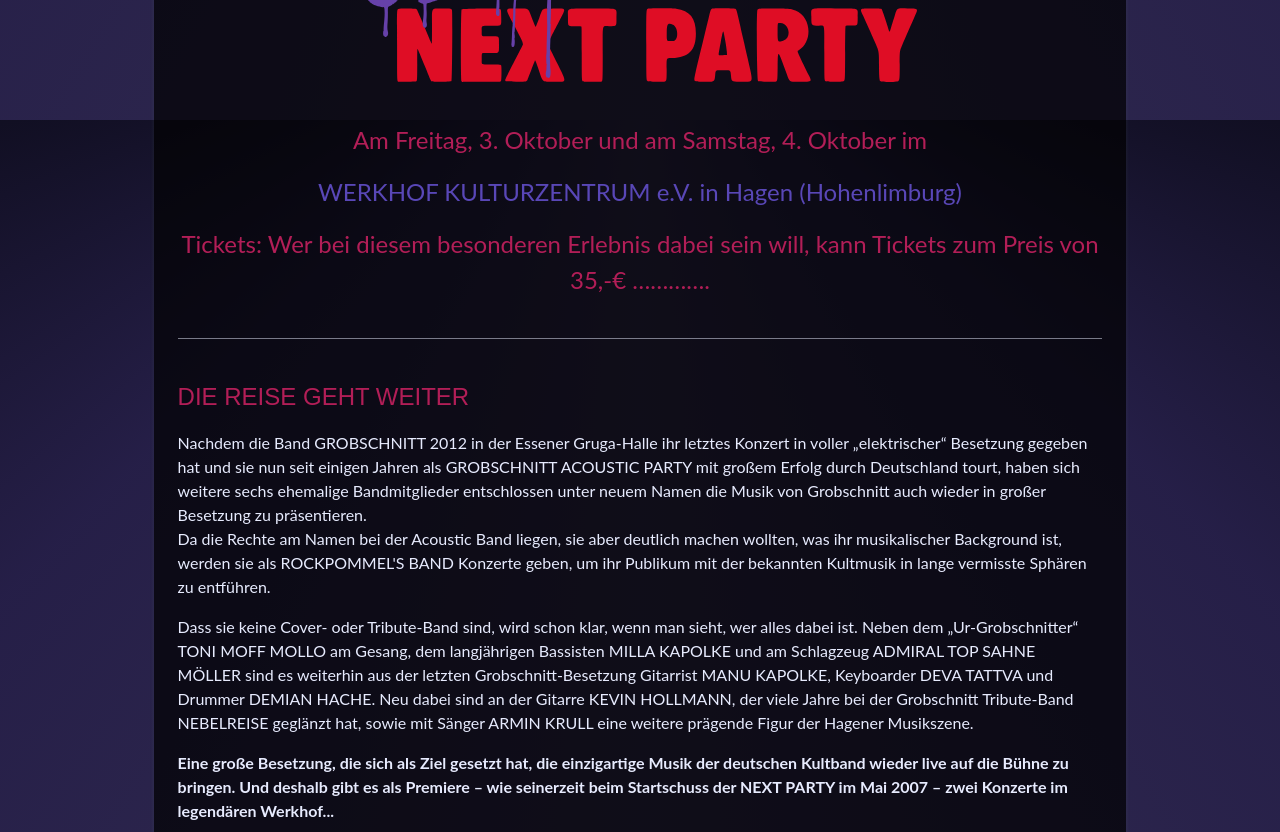
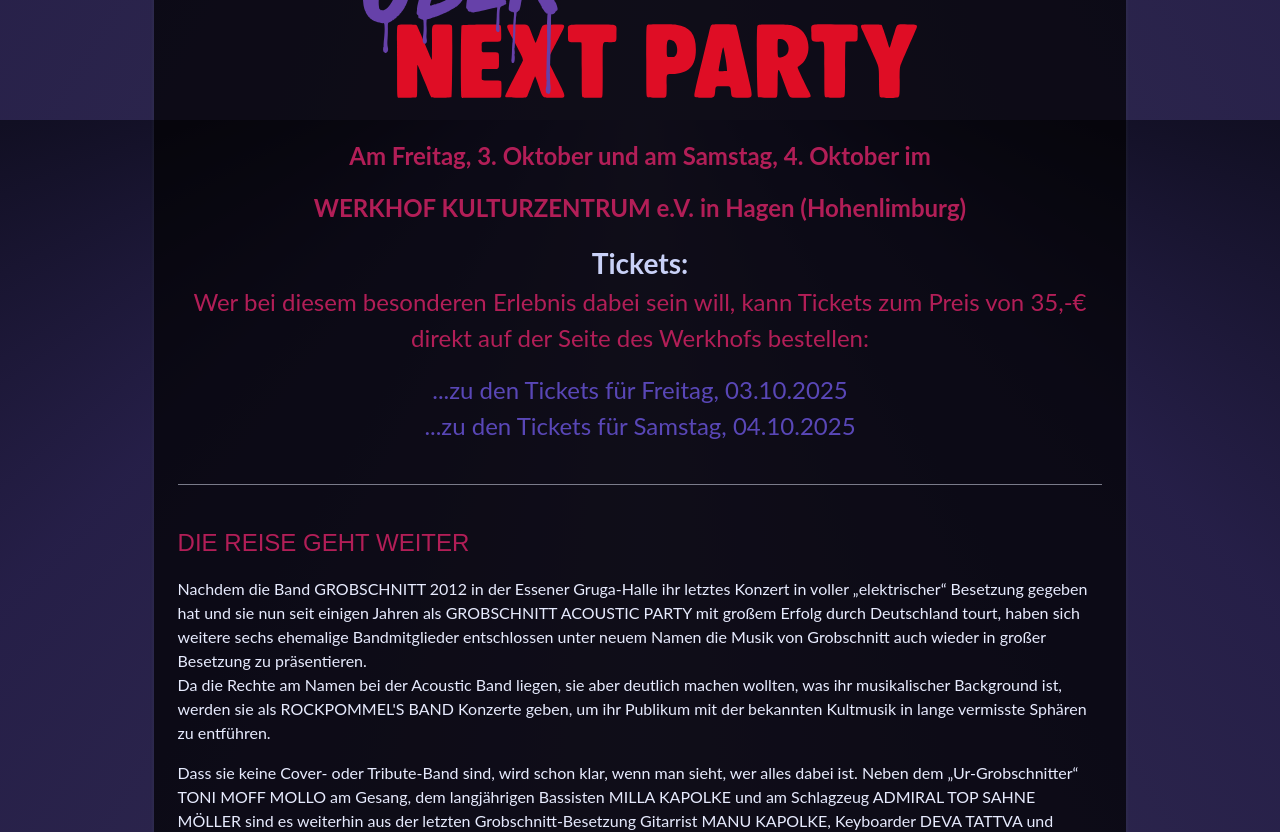
Before and after one commit to ManuKapolke/rockpommelsband, a React (Vite) app: page / in a window 1280 px wide. Shown: the part 680-1512 px from the top of the page. Built offline with nearby package versions, Linux system fonts and the light colour scheme; a web font is replaced by a local one.

Commit message:
Add typewriting and fadeIn animations

```diff
--- a/src/components/Legal/Imprint.tsx
+++ b/src/components/Legal/Imprint.tsx
@@ -22,7 +22,8 @@
 
             <section>
                 <h3>Referenzen</h3>
-                <p>Papierflieger-Icon erstellt durch David Khai vom <a href="https://thenounproject.com/browse/icons/term/paper-plane/" target="_blank" title="paper plane Icons">Noun Project</a> (CC BY 3.0)</p>
+                <p>Bandfoto von Ralf Dreger.<br />
+                    Papierflieger-Icon erstellt durch David Khai vom <a href="https://thenounproject.com/browse/icons/term/paper-plane/" target="_blank" title="paper plane Icons">Noun Project</a> (CC BY 3.0).</p>
             </section>
 
             <section>
--- /dev/null
+++ b/src/components/Typewriter/Typewriter.tsx
@@ -0,0 +1,30 @@
+import { motion } from "motion/react";
+
+export const sentenceVariants = {
+    hidden: {},
+    // change staggerChildren variable to speed up or slow down typing.
+    visible: { opacity: 1, transition: { staggerChildren: 0.05 } }
+};
+
+export const letterVariants = {
+    hidden: { opacity: 0 },
+    visible: { opacity: 1, transition: { opacity: { duration: 0 } } }
+};
+
+export const Typewriter = ({ text, style, ...rest }: { text: string, style?: React.CSSProperties }) => (
+    <motion.h2
+        key={text}
+        variants={sentenceVariants}
+        initial="hidden"
+        whileInView="visible"
+        viewport={{ once: true }}
+        style={style}
+        {...rest}
+    >
+        {text.split("").map((char, i) => (
+            <motion.span key={`${char}-${i}`} variants={letterVariants}>
+                {char}
+            </motion.span>
+        ))}
+    </motion.h2>
+);
--- a/src/pages/About/About.tsx
+++ b/src/pages/About/About.tsx
@@ -3,6 +3,9 @@
 import { persons } from "../../utils/persons";
 import { Card } from "../../components/Card/Card";
 import styles from "./About.module.less";
+import { Typewriter } from "../../components/Typewriter/Typewriter";
+import { motion } from "motion/react";
+import { fadeInVariants } from "../Home/Home";
 
 export const About = () => {
     // const [isHighlighted, setIsHighlighted] = useState(false);
@@ -23,7 +26,7 @@
         {/* <BandImage /> */}
         {/* <BandFoto /> */}
         <div className={styles.imageWrapper}>
-            <img src="src/assets/img/band/IMG_8643-removebg_cut.png" alt="Band" className={styles.filterFoto}
+            <img src="src/assets/img/band/IMG_8643-removebg_cut_small.png" alt="Band" className={styles.filterFoto}
             // style={{
             //     filter: isHighlighted ? "drop-shadow(0 0 1em var(--font-color-emphasized))" : undefined,
             // }}
@@ -31,7 +34,7 @@
         </div>
         <Card style={{ marginTop: "-124px", paddingTop: "124px" }}>
             <div className={styles.textWrapper}>
-                <h2>Rockpommel's Band <span style={{ textTransform: "lowercase" }}>sind (v.l.n.r.)</span>:</h2>
+                <Typewriter text={"ROCKPOMMEL'S BAND sind (v.l.n.r.):"} style={{ textTransform: "unset" }} />
                 <div className={styles.bandGrid}>
                     {persons.map((person) => (
                         <Fragment key={person.name}>
--- a/src/pages/Contact/Contact.tsx
+++ b/src/pages/Contact/Contact.tsx
@@ -1,15 +1,19 @@
+import { motion } from "motion/react";
 import { Card } from "../../components/Card/Card";
+import { Typewriter } from "../../components/Typewriter/Typewriter";
 import styles from "./Contact.module.less";
+import { fadeInVariants } from "../Home/Home";
 
 export const Contact = () => {
     return <div className={styles.contentWrapper}>
         <div className={styles.imageWrapper}>
             {/* <img src="src/assets/rockpommelsband_neu.svg" alt="Rockpommel's Band Writing" className="filter" /> */}
-            <img src="src/assets/übernextparty_v1.svg" alt="Übernext Party Writing" className="filter" />
+            <motion.img src="src/assets/übernextparty_v1.svg" alt="Übernext Party Writing" className="filter"
+                variants={fadeInVariants} initial="hidden" animate="visible" />
         </div>
         <Card>
             <div className={styles.textWrapper}>
-                <h2>Kontakt</h2>
+                <Typewriter text="Kontakt" />
                 <p>Für Anfragen, Buchungen und weitere Informationen stehen wir gerne zur Verfügung.</p>
                 <div className={styles.contactGrid}>
                     <span>Email:</span> <a href='mailto:info@rockpommelsband.com'>info@rockpommelsband.com</a>
--- a/src/pages/Home/Home.module.less
+++ b/src/pages/Home/Home.module.less
@@ -1,7 +1,7 @@
 .contentWrapper {
     display: flex;
     flex-direction: column;
-    gap: 32px;
+    gap: 48px;
 }
 
 .rpbWriting,
@@ -41,3 +41,9 @@
         color: var(--font-color-emphasized)
     }
 }
+
+.ticketLinks {
+    display: flex;
+    flex-direction: column;
+    justify-content: center;
+}
--- a/src/pages/Home/Home.tsx
+++ b/src/pages/Home/Home.tsx
@@ -1,22 +1,25 @@
-import { Link } from "react-router-dom";
 import { Card } from "../../components/Card/Card";
 import styles from "./Home.module.less";
 import { DividerRule } from "../../components/DividerRule/DividerRule";
+import { Typewriter } from "../../components/Typewriter/Typewriter";
+import { motion } from "motion/react";
+
+export const fadeInVariants = {
+    hidden: { opacity: 0 },
+    visible: { opacity: 1, transition: { opacity: { duration: 1, ease: "easeInOut" } } }
+};
 
 export const Home = () => {
     return (
         <div className={styles.contentWrapper}>
-            {/* <div className={styles.rpbWriting}>
-                <img src="src/assets/rockpommelsband_neu.svg" alt="Rockpommel's Band Writing" />
-            </div> */}
-
             <div>
                 <div className={styles.rpbWriting}>
-                    <img src="src/assets/rockpommelsband_neu.svg" alt="Rockpommel's Band Writing" className="filter" />
+                    <motion.img src="src/assets/rockpommelsband_neu.svg" alt="Rockpommel's Band Writing" className="filter"
+                        variants={fadeInVariants} initial="hidden" animate="visible" />
                 </div>
 
                 <div className={styles.bigTextWrapper}>
-                    <h2>Die Premiere einer neuen/alten Band!</h2>
+                    <Typewriter text="Die Premiere einer neuen/alten Band!" />
                     <h3>Sechs ehemalige <span className="emphasized">Grobschnitt</span>-Musiker und ihre Freunde
                         zelebrieren die einzigartige Musik der Hagener Kultband in großer Besetzung.</h3>
                 </div>
@@ -24,23 +27,30 @@
 
             <Card>
                 <div className={styles.ünpWriting}>
-                    <img src="src/assets/übernextparty_v3.svg" alt="Übernext Party Writing" className="filter" />
+                    <motion.img src="src/assets/übernextparty_v3.svg" alt="Übernext Party Writing" className="filter" variants={fadeInVariants} initial="hidden" whileInView="visible"
+                        viewport={{ once: true }} />
                 </div>
 
                 <div className={styles.bigTextWrapper}>
-                    <span>Am Freitag, 3. Oktober und am Samstag, 4. Oktober im</span>
-                    <Link to={"https://werkhof-kulturzentrum.de/"}>WERKHOF KULTURZENTRUM e.V. in Hagen (Hohenlimburg)</Link>
+                    <b>Am Freitag, 3. Oktober und am Samstag, 4. Oktober im</b>
+                    <b>WERKHOF KULTURZENTRUM e.V. in Hagen (Hohenlimburg)</b>
 
-                    <span>Tickets: Wer bei diesem besonderen Erlebnis dabei sein will, kann Tickets
-                        zum Preis von 35,-€ ………….</span>
+                    <div>
+                        <h3>Tickets:</h3>
+                        <span>Wer bei diesem besonderen Erlebnis dabei sein will, kann Tickets
+                            zum Preis von 35,-€ direkt auf der Seite des Werkhofs bestellen:</span>
+                    </div>
 
+                    <div className={styles.ticketLinks}>
+                        <a href={"https://werkhof-kulturzentrum.de/rockpommels-band"} target="_blank">...zu den Tickets für Freitag, 03.10.2025</a>
+                        <a href={"https://werkhof-kulturzentrum.de/rockpommels-band"}>...zu den Tickets für Samstag, 04.10.2025</a>
+                    </div>
                 </div>
-                {/* </Card> */}
+
                 <DividerRule />
-                {/* <Card> */}
 
                 <div className={styles.textWrapper}>
-                    <h2>Die Reise geht weiter</h2>
+                    <Typewriter text="Die Reise geht weiter" />
                     <p>Nachdem die Band <span className="emphasized">Grobschnitt</span> 2012 in der Essener Gruga-Halle ihr letztes Konzert in voller „elektrischer“ Besetzung gegeben hat und sie nun seit einigen Jahren als <span className="emphasized">Grobschnitt Acoustic Party</span> mit großem Erfolg durch Deutschland tourt, haben sich weitere sechs ehemalige Bandmitglieder entschlossen unter neuem Namen die Musik von Grobschnitt auch wieder in großer Besetzung zu präsentieren.<br />
                         Da die Rechte am Namen bei der Acoustic Band liegen, sie aber deutlich machen wollten, was ihr musikalischer Background ist, werden sie als <span className="emphasized">Rockpommel's Band</span> Konzerte geben, um ihr Publikum mit der bekannten Kultmusik in lange vermisste Sphären zu entführen. </p>
 
```
Also changed, not shown: src/assets/img/band/IMG_8643-removebg_cut_small.png (added).
